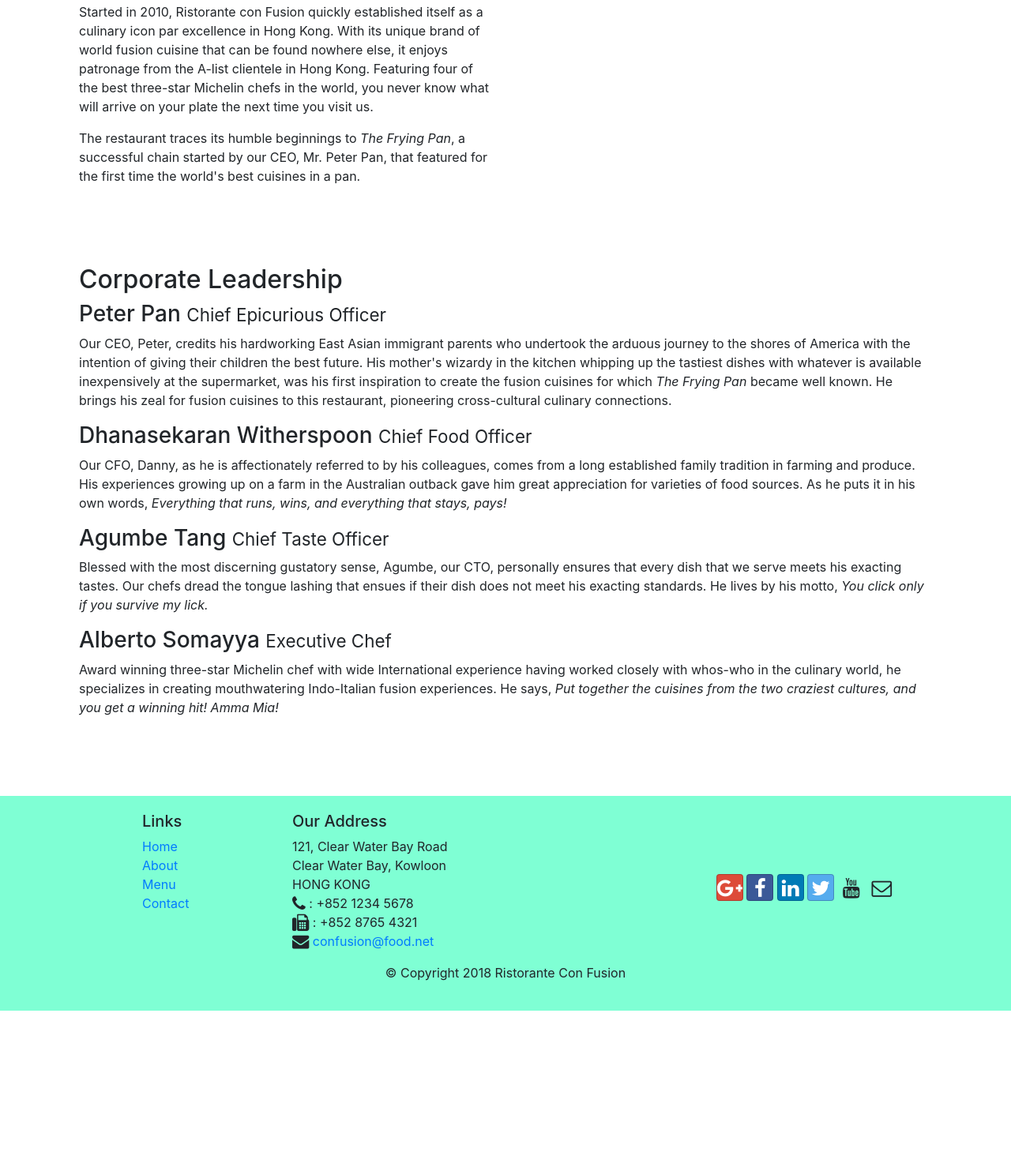
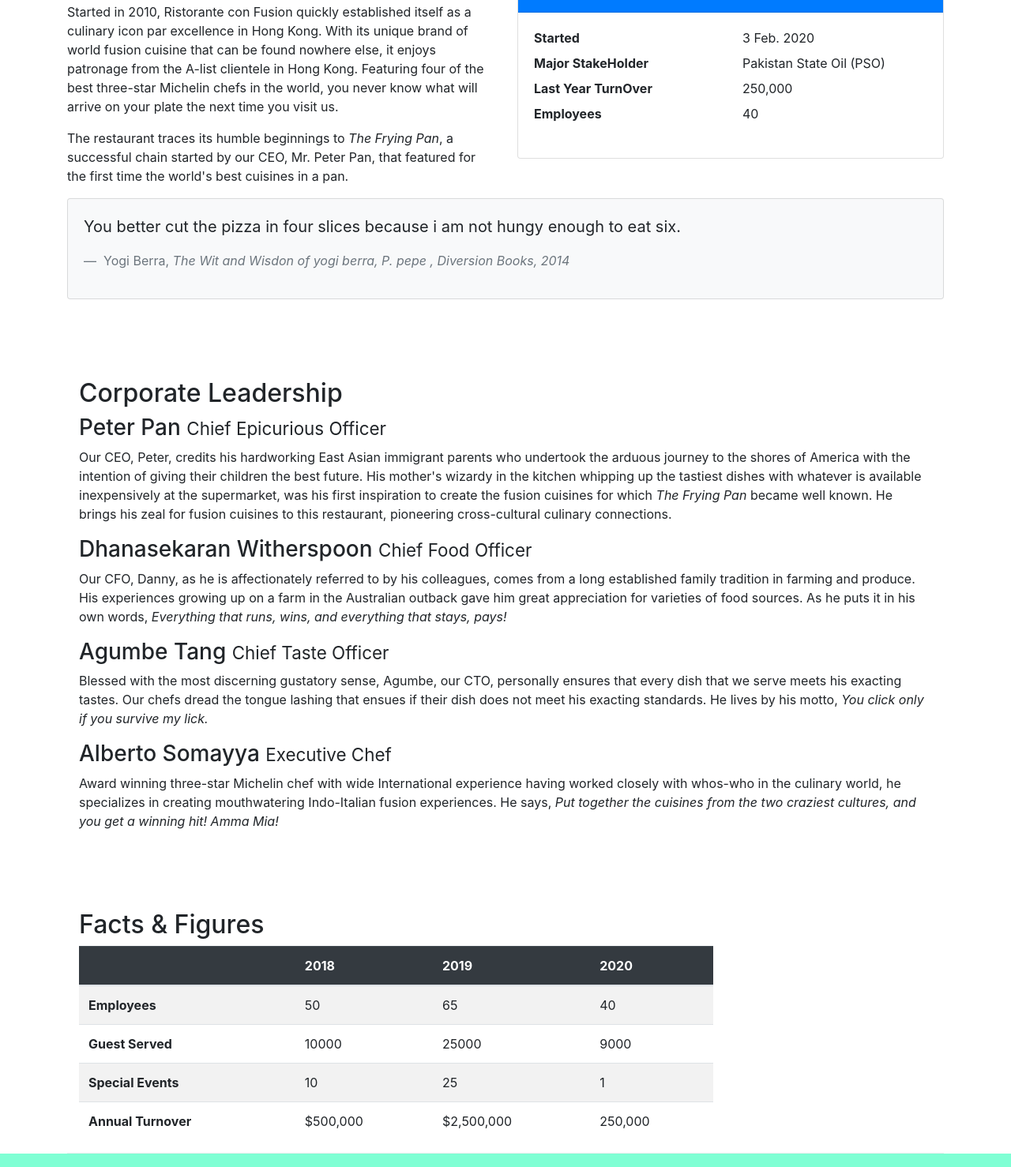
Before and after one commit to abrbutt/bootstrap, a website: page aboutus.html in a window 1280 px wide. Shown: the part 558-2036 px from the top of the page at 79% size. Before the commit the page ends 1838 px from the top, so only its background shows below. Drawn offline with nearby package versions, Linux system fonts and the light colour scheme.

Commit message:
Tables and Cards

```diff
--- a/aboutus.html
+++ b/aboutus.html
@@ -59,13 +59,42 @@
             </div>
         </div>
 
-        <div class="col-12 col-sm-6 order-sm-first p">
-            <div>
+        <div class="row p ">
+            <div class="col-sm-6"  >
                 <h2>Our History</h2>
                 <p>Started in 2010, Ristorante con Fusion quickly established itself as a culinary icon par excellence in Hong Kong. With its unique brand of world fusion cuisine that can be found nowhere else, it enjoys patronage from the A-list clientele in Hong Kong.  Featuring four of the best three-star Michelin chefs in the world, you never know what will arrive on your plate the next time you visit us.</p>
                 <p>The restaurant traces its humble beginnings to <em>The Frying Pan</em>, a successful chain started by our CEO, Mr. Peter Pan, that featured for the first time the world's best cuisines in a pan.</p>
             </div>
-            <div>
+            <div class="col-sm">
+                <div class="card">
+                    <h3 class="card-header bg-primary text-white  ">Facts At a Glance</h3>
+                   <div class="card-body">
+                    <dl class="row ">
+                        <dt class="col-6">Started</dt>
+                        <dd class="col-6">3 Feb. 2020</dd>
+                        <dt class="col-6">Major StakeHolder</dt>
+                        <dd class="col-6">Pakistan State Oil (PSO)</dd>
+                        <dt class="col-6">Last Year TurnOver</dt>
+                        <dd class="col-6">250,000</dd>
+                        <dt class="col-6">Employees</dt>
+                        <dd class="col-6">40</dd>
+                    </dl>
+                </div>
+                </div>
+            </div>
+            <div class="col-12">
+                <div class="card card-body bg-light" >
+                    <blockquote class="blockquote"><p>
+                      You better cut the pizza in four slices because i am not hungy enough to eat six.
+                        </p>
+                        <footer class="blockquote-footer" > Yogi Berra,
+                            <cite title="Source Title" >The Wit and Wisdon of yogi berra,
+                                P. pepe , Diversion Books, 2014
+                            </cite>
+                        </footer>
+                </blockquote>
+                </div>
+
             </div>
         </div>
 
@@ -83,6 +112,52 @@
                 <p class="d-none d-sm-block">Award winning three-star Michelin chef with wide International experience having worked closely with whos-who in the culinary world, he specializes in creating mouthwatering Indo-Italian fusion experiences. He says, <em>Put together the cuisines from the two craziest cultures, and you get a winning hit! Amma Mia!</em></p>
             </div>
        </div>
+       <div class="row row-content" >
+           <div class="col 12 col-sm-9">
+             <h2> Facts &amp; Figures  </h2>
+             <div class="table-responsive">
+                <table class="table table-striped">
+                    <thead class="table-dark" >
+                        <tr>
+                            <th>&nbsp;</th>
+                            <th>2018</th>
+                            <th>2019</th>
+                            <th>2020</th>
+                        </tr>
+                    </thead>
+                    <tbody>
+                        <tr>
+                            <th>Employees</th>
+                            <td>50</td>
+                            <td>65</td>
+                            <td>40</td>
+                        </tr>
+                        <tr>
+                            <th>Guest Served</th>
+                            <td>10000</td>
+                            <td>25000</td>
+                            <td>9000</td>
+                        </tr>
+                        <tr>
+                            <th>Special Events</th>
+                            <td>10</td>
+                            <td>25</td>
+                            <td>1</td>
+                        </tr>
+                        <tr>
+                            <th>Annual Turnover</th>
+                            <td>$500,000</td>
+                            <td>$2,500,000</td>
+                            <td>250,000</td>
+                        </tr>
+
+                    </tbody>
+                </table>
+
+             </div>
+           </div>
+           <div class="col 12 col-sm-3"></div>
+        </div>
 
     </div>
 
```
